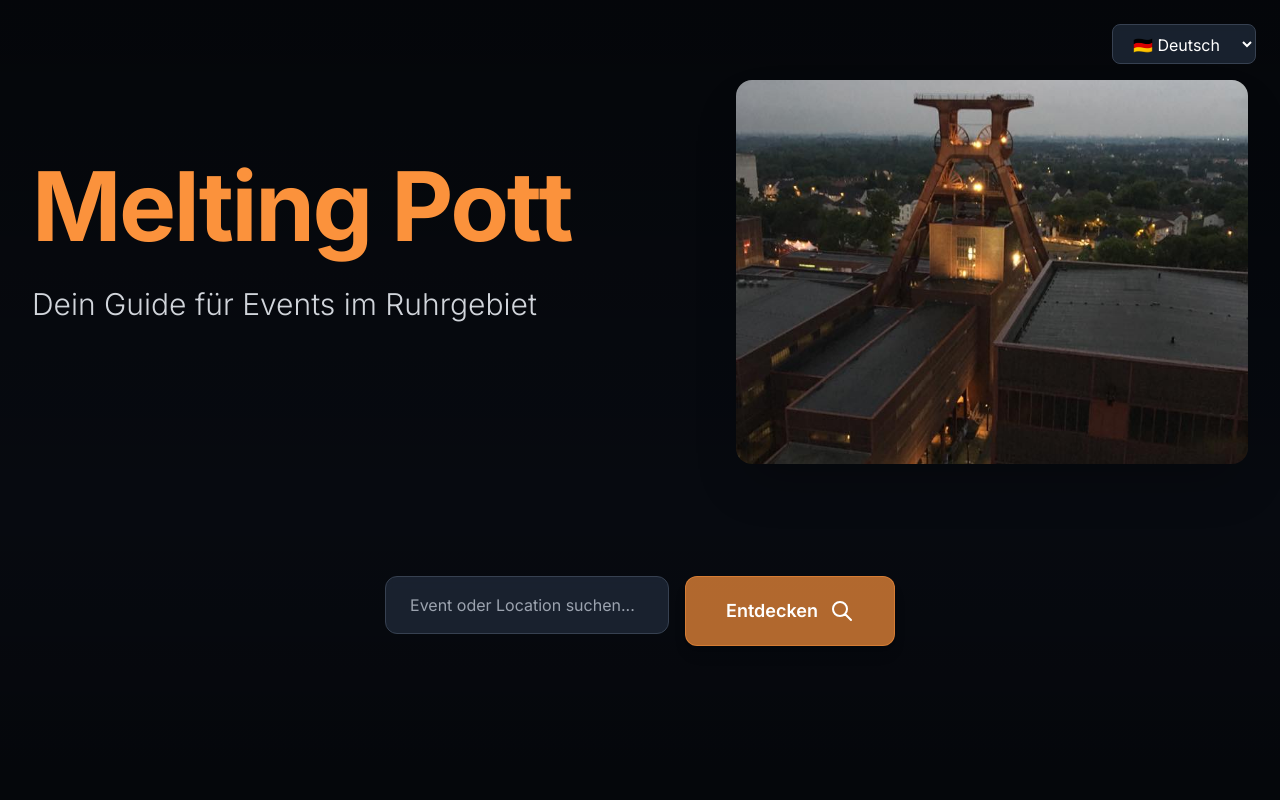
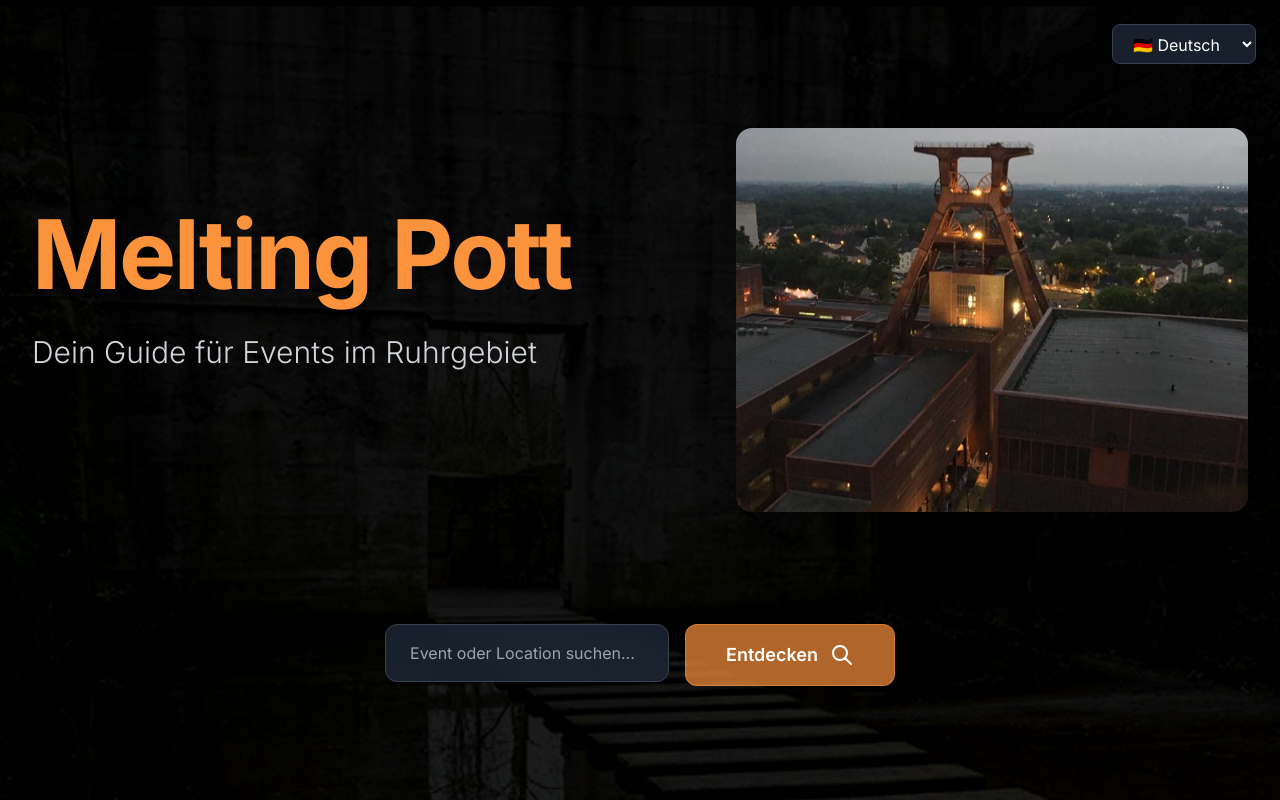
Before and after one commit to rockindaddy68/Melting-Pott, a React (Vite) app: page / in a window 1280 px wide. Shown: the top 800 px of the page. Built offline with nearby package versions, Linux system fonts and the light colour scheme.

Commit message:
Hero: WegeLaPaDu background optimiert - dunkler + besserer Übergang

```diff
--- a/src/components/Hero.jsx
+++ b/src/components/Hero.jsx
@@ -62,18 +62,18 @@ const Hero = () => {
       {/* WegeLaPaDu Background */}
       <div className="absolute inset-0">
         <div
-          className="w-full h-full bg-cover bg-center"
+          className="w-full h-full bg-cover bg-center brightness-50 contrast-125"
           style={{
-            backgroundImage: 'url(/src/assets/images/städte/duisburg/Wege LaPaDu.jpg)'
+            backgroundImage: 'url(/WegeLaPaDu.jpg)'
           }}
         ></div>
-        <div className="absolute inset-0 bg-black/60"></div>
-        <div className="absolute inset-0 bg-gradient-to-b from-black/40 via-transparent to-black/60"></div>
+        <div className="absolute inset-0 bg-black/70"></div>
+        <div className="absolute inset-0 bg-gradient-to-b from-black/60 via-black/40 to-kohleschwarz/90"></div>
       </div>
 
       <div className="relative z-10 flex flex-col justify-center min-h-screen max-w-7xl mx-auto px-4 sm:px-6 lg:px-8">
         {/* Main Content Layout */}
-        <div className="flex items-center justify-between gap-4 mb-16 mt-20">
+        <div className="flex items-center justify-between gap-4 mb-16 mt-32">
           {/* Left Side - Title */}
           <div className="flex-1 max-w-2xl">
             <h1 className="text-6xl lg:text-8xl font-bold mb-8 tracking-tight text-orange-400">
@@ -103,7 +103,7 @@ const Hero = () => {
           />
         </div>
 
-        {/* Search Bar - Moved Down */}
+        {/* Search Bar - Same Width as Explanation */}
         <div className="flex flex-col sm:flex-row gap-4 mb-8 max-w-5xl mx-auto mt-12">
             <div className="flex-1 relative">
               <input
@@ -112,7 +112,7 @@ const Hero = () => {
                 className="w-full px-6 py-4 rounded-xl bg-gray-800/80 backdrop-blur-sm border border-gray-700 text-white placeholder-gray-400 focus:outline-none focus:ring-2 focus:ring-emerald-500 focus:border-transparent"
               />
             </div>
-          <button className="px-10 py-5 bg-orange-400/70 hover:bg-orange-300/80 text-white font-semibold text-lg rounded-xl transition-colors duration-200 flex items-center gap-3 justify-center shadow-lg border border-orange-400/50">
+          <button className="px-10 py-4 bg-orange-400/70 hover:bg-orange-300/80 text-white font-semibold text-lg rounded-xl transition-colors duration-200 flex items-center gap-3 justify-center shadow-lg border border-orange-400/50">
             <span>{currentLang.discoverBtn}</span>
             <svg className="w-6 h-6" fill="none" stroke="currentColor" viewBox="0 0 24 24">
               <path strokeLinecap="round" strokeLinejoin="round" strokeWidth={2} d="M21 21l-6-6m2-5a7 7 0 11-14 0 7 7 0 0114 0z" />
@@ -121,7 +121,7 @@ const Hero = () => {
         </div>
 
         {/* Explanation - Bottom */}
-        <div className="mt-32 bg-transparent backdrop-blur-sm rounded-2xl p-8 max-w-5xl mx-auto">
+        <div className="mt-48 bg-transparent backdrop-blur-sm rounded-2xl p-8 max-w-5xl mx-auto">
           <h3 className="text-xl font-semibold mb-4 text-orange-400">Was bedeutet "Melting Pott"?</h3>
           <p className="text-gray-200 text-base leading-relaxed">
             {currentLang.explanation}
```
Also changed, not shown: public/WegeLaPaDu.jpg (added).
